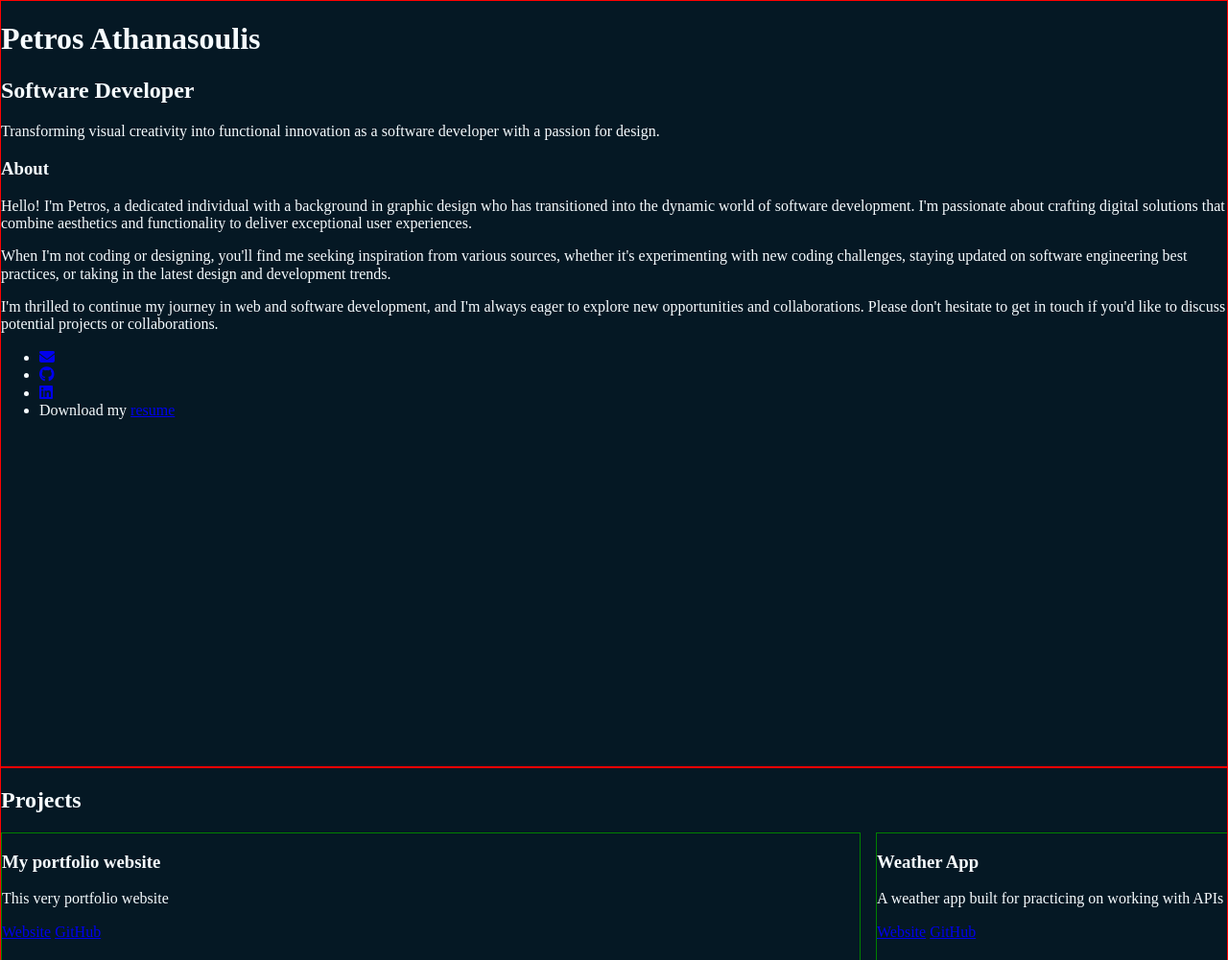
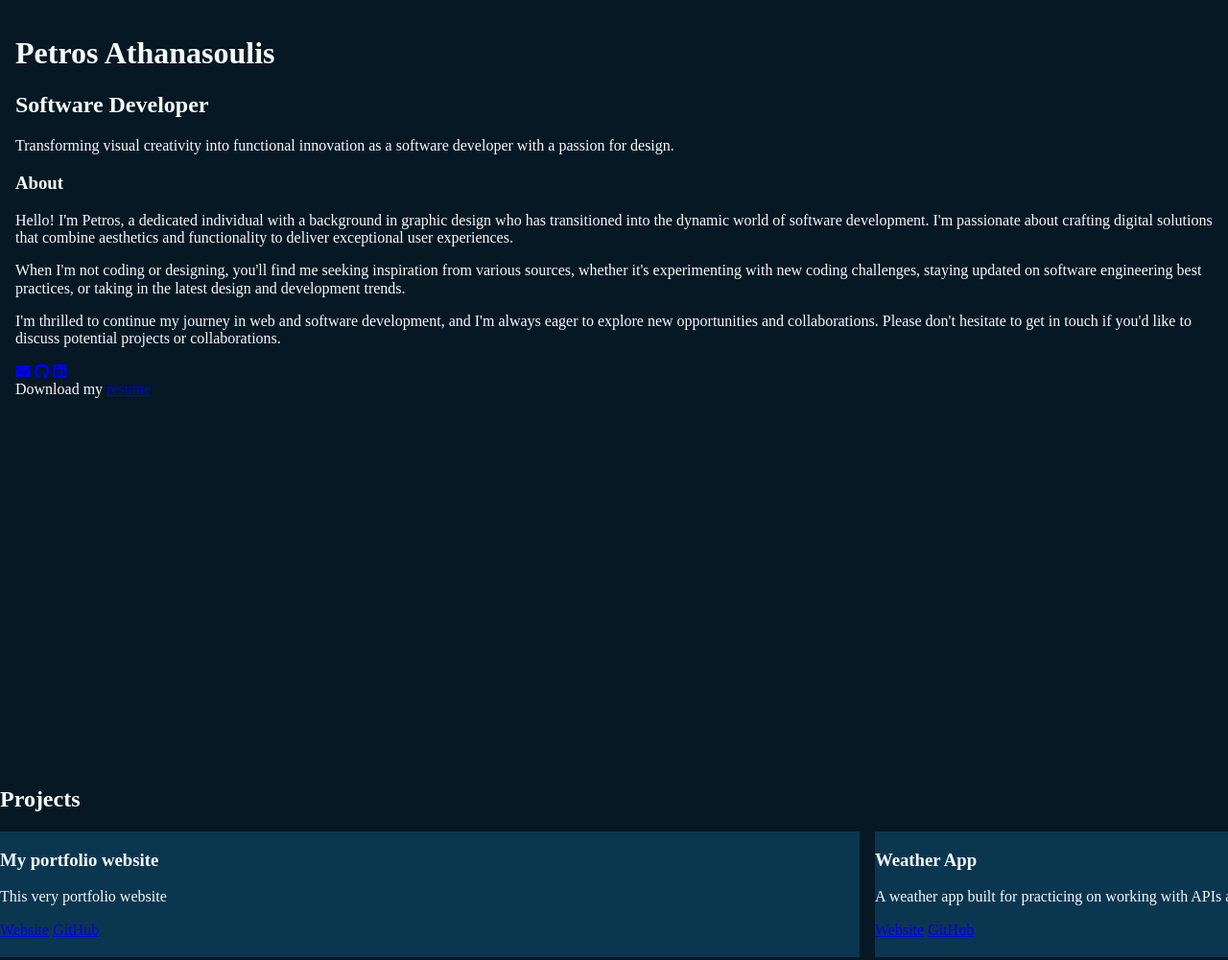
Before and after one commit to petrosAth/my-website, a website built with Vite: page index.html in a window 1280 px wide. Shown: the top 1001 px of the page at 96% size. Built offline with nearby package versions, Linux system fonts and the light colour scheme.

Commit message:
CSS: Change scroll-snap-type

```diff
--- a/src/stylesheets/main.css
+++ b/src/stylesheets/main.css
@@ -1,5 +1,6 @@
 html {
-  scroll-snap-type: y mandatory;
+  /* scroll-snap-type: y mandatory; */
+  scroll-snap-type: both;
 }
 
 body {
@@ -9,11 +10,31 @@ body {
 
 .app {
   & > * {
-    border: 1px solid red;
+    /* border: 1px solid red; */
     box-sizing: border-box;
 
     min-height: 100dvh;
     scroll-snap-align: start;
+  }
+}
+
+.header {
+  padding: 1rem;
+}
+
+.header__contact {
+  ul {
+    list-style-type: none;
+    padding: 0;
+    margin: 0;
+
+    li {
+      display: inline;
+    }
+  }
+
+  .header__contact__resume {
+    display: block;
   }
 }
 
@@ -23,13 +44,13 @@ body {
 
   display: grid;
   grid-auto-columns: 70dvw;
-  grid-auto-rows: 80dvh;
   grid-auto-flow: column;
   gap: 1em;
 
   & > article {
     scroll-snap-align: center;
     box-sizing: border-box;
-    border: 1px solid green;
+    /* border: 1px solid green; */
+    background-color: var(--bg-light);
   }
 }
```
